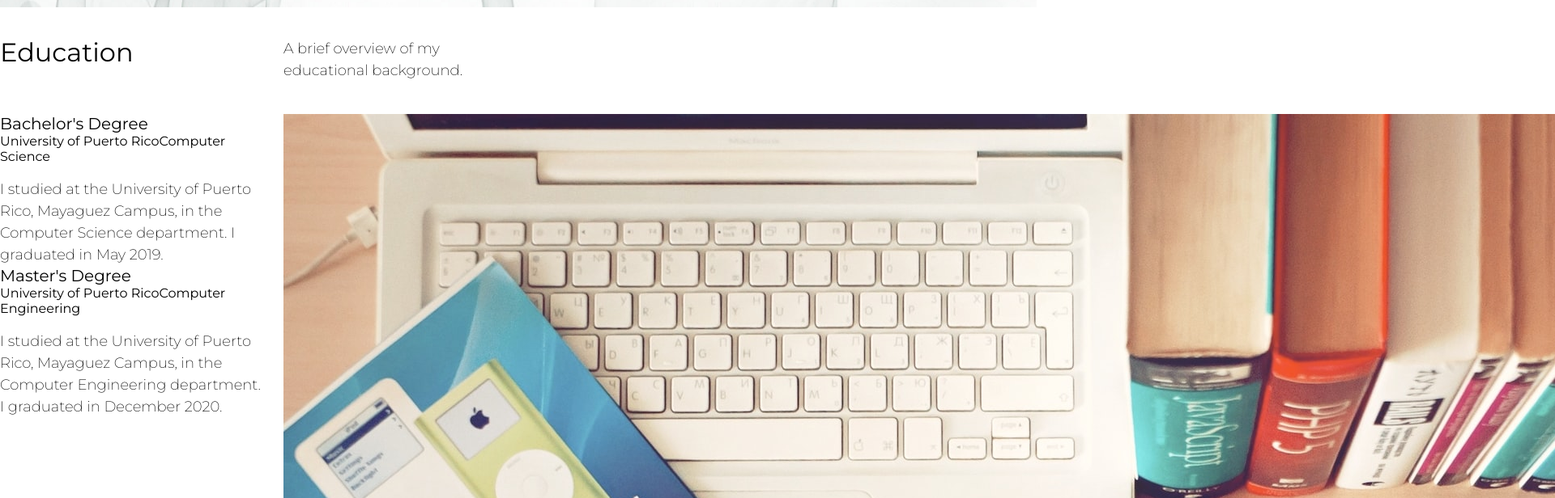
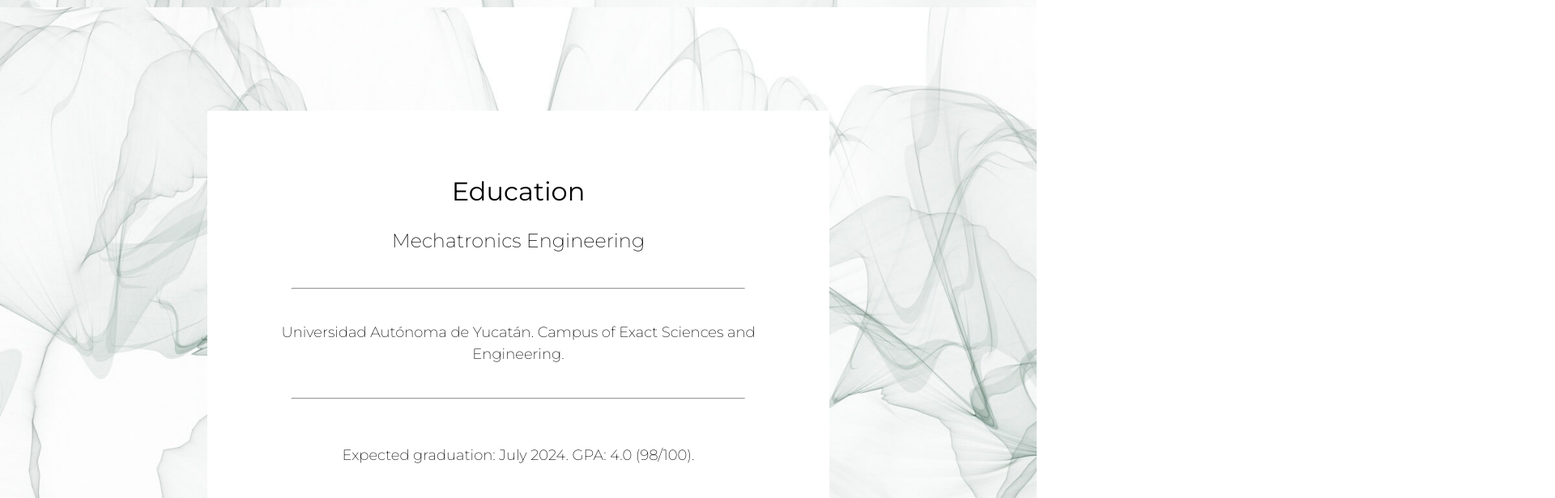
Before and after one commit to KZuleika/mystaticWebApp, a React (Vite) app: page / in a window 1280 px wide. Shown: the part 1820-2436 px from the top of the page at 81% size, 1920 px wide, since content can reach past the window. Built offline with nearby package versions, Linux system fonts and the light colour scheme.

Commit message:
education

```diff
--- a/src/Components/Education.jsx
+++ b/src/Components/Education.jsx
@@ -1,62 +1,41 @@
 import React from "react";
-import image from "../images/design-desk.jpeg";
-import imageAltText from "../images/design-desk.jpeg";
-import projectList from "../images/design-desk.jpeg";
+
+import image from "../images/motion-background.jpg";
+
+const imageAltText = "purple and blue abstract background";
+
+/**
+ * Sort description that expands on your title on the Home component.
+ */
+const description =
+  "Mechatronics Engineering";
+
+const universityname =
+  "Universidad Autónoma de Yucatán. Campus of Exact Sciences and Engineering.";
+
+const detailOrQuote =
+  "Expected graduation: July 2024. GPA: 4.0 (98/100).";
+
 
 const Education = () => {
   return (
-    <section id="education">
-      <div className="container">
-        <h2 className="section__title">Education</h2>
-        <p className="section__subtitle">
-          A brief overview of my educational background.
-        </p>
-
-        <div className="education__container container grid">
-          <div className="education__content grid">
-            <div className="education__data">
-              <h3 className="education__title">Bachelor's Degree</h3>
-              <span className="education__subtitle">
-                University of Puerto Rico
-              </span>
-              <span className="education__subtitle">
-                Computer Science
-              </span>
-              <div>
-                <span className="education__rounder"></span>
-                <span className="education__line"></span>
-              </div>
-              <p className="education__description">
-                I studied at the University of Puerto Rico, Mayaguez Campus, in
-                the Computer Science department. I graduated in May 2019.
-              </p>
-            </div>
-            <div className="education__data">
-              <h3 className="education__title">Master's Degree</h3>
-              <span className="education__subtitle">
-                University of Puerto Rico
-              </span>
-              <span className="education__subtitle">
-                Computer Engineering
-              </span>
-              <div>
-                <span className="education__rounder"></span>
-                <span className="education__line"></span>
-              </div>
-              <p className="education__description">
-                I studied at the University of Puerto Rico, Mayaguez Campus, in
-                the Computer Engineering department. I graduated in December
-                2020.
-              </p>
-            </div>
-          </div>
-
-          <div className="education__img grid">
-            <div className="education__img-overlay">
-              <img src={image} alt={imageAltText} className="education__img" />
-            </div>
-          </div>
-        </div>
+    <section className="padding" id="Education">
+      <img className="background" src={image} alt={imageAltText} />
+      <div
+        style={{
+          backgroundColor: "white",
+          width: "50%",
+          padding: "4rem",
+          margin: "3rem auto",
+          textAlign: "center",
+        }}
+      >
+        <h2>Education</h2>
+        <p className="large">{description}</p>
+        <hr />
+        <p className="medium">{universityname}</p>
+        <hr />
+        <p style={{ padding: "1rem 3rem 0" }}>{detailOrQuote}</p>
       </div>
     </section>
   );
```
